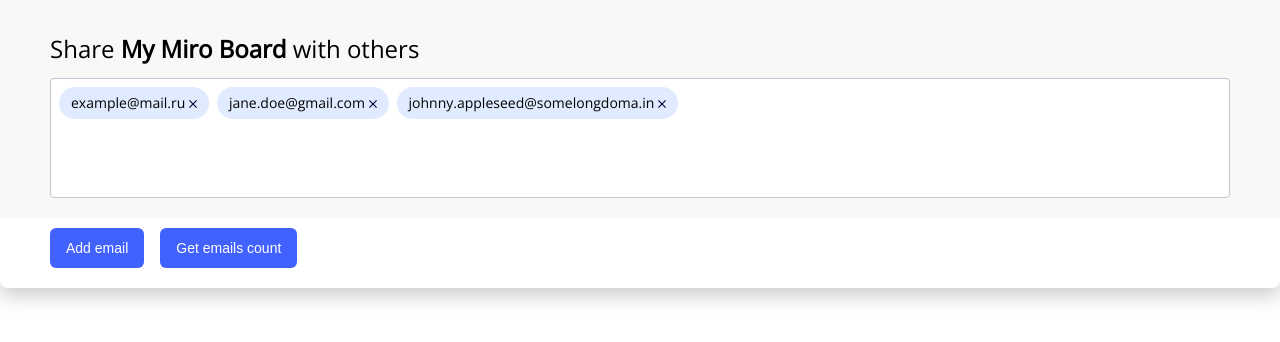
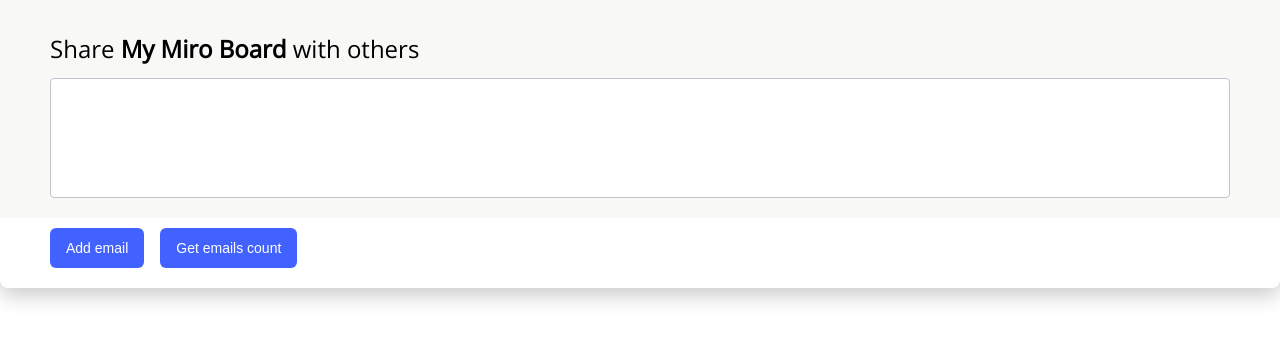
Before and after one commit to supernoir/email-editor-widget, a React app: page / in a window 1280 px wide. Shown: the top 342 px of the page. Built offline with nearby package versions, Linux system fonts and the light colour scheme.

Commit message:
fixes issues, updates types, makes textarea scrollable

```diff
--- a/src/components/EmailInputWrapper/template.tsx
+++ b/src/components/EmailInputWrapper/template.tsx
@@ -2,13 +2,13 @@
 import { StyledEmailInputWrapper } from './styles'
 import { Title } from '../Title/template'
 import { TextArea } from '../TextArea/template'
-import { Item } from '../../types'
+import { Item, ItemList } from '../../types'
 
 interface EmailInputWrapperProps {
   shareableItem: string,
-  itemList: string[],
+  itemList: ItemList,
   removeItemFromList: (item: Item) => void,
-  addToItemsList: (item: Item) => void
+  addToItemsList: (items: ItemList) => void
 }
 
 export const EmailInputWrapper: React.FC<EmailInputWrapperProps> = ({ shareableItem, itemList, removeItemFromList, addToItemsList }) => {
--- a/src/components/TextArea/styles.ts
+++ b/src/components/TextArea/styles.ts
@@ -13,6 +13,8 @@
   min-width: 220px;
   width: 100%;
   min-height: 120px;
+  max-height: 220px;
+  overflow-y: auto;
   height: inherit;
 
   margin: 0;
@@ -32,6 +34,8 @@
   min-width: 220px;
   width: 100%;
   min-height: 120px;
+  max-height: 220px;
+  overflow-y: auto;
   height: inherit;
 
   margin: 0;
--- a/src/components/TextArea/template.tsx
+++ b/src/components/TextArea/template.tsx
@@ -6,9 +6,9 @@
 import { Item, ItemList } from '../../types'
 
 interface TextAreaProps {
-  itemList: string[],
-  addToItemsList: (items: ItemList | Item) => void,
-  removeItemFromList: (item: Item) => void
+  itemList: ItemList,
+  removeItemFromList: (item: Item) => void,
+  addToItemsList: (items: ItemList) => void
 }
 
 enum TextAreaModes {
@@ -28,18 +28,33 @@
       const rawInput = evt.target.value;
       const updateList = (input: string) => {
         try {
-          return input.trim().split(',')
+          return input.trim().replace(/[&\/\\#+()$~%'":*?<>{}]/g, '').split(',')
         } catch {
           return itemList
         }
       }
       const updatedItems = updateList(rawInput)
-      const sanitizeTextList = (list: string[]) => {
-        return list.filter(item => item.length > 0)
+
+      const sanitizeTextList = (list: ItemList) => {
+        return list.filter(item => item.trim().length > 0)
       }
       const sanitizedItems = sanitizeTextList(updatedItems)
-      console.log(sanitizedItems)
-      addToItemsList(sanitizedItems)
+
+      const mergeLists = (oldList: ItemList, newList: ItemList) => oldList.concat(newList)
+
+      const dedupeLists = (oldList: ItemList, newList: ItemList) => {
+        return newList.filter((item) => {
+          return oldList.indexOf(item) === -1;
+        });
+      }
+
+      const dedupedItemList = dedupeLists(itemList, sanitizedItems)
+      console.log(dedupedItemList)
+      const mergedItemList = mergeLists(itemList, dedupedItemList)
+      console.log(mergedItemList)
+      const uniqueItemList = dedupeLists(dedupedItemList, dedupedItemList)
+      console.log(uniqueItemList)
+      addToItemsList(mergedItemList)
       setMode(TextAreaModes.view)
     }
   }
@@ -65,14 +80,14 @@
     }
   }
 
-  const displayItem = (item: string) => {
+  const displayItem = (item: string, index: number) => {
     if (checkItemValidity(item, ShareableTypes.email)) {
-      return <StyledItem key={item}>
+      return <StyledItem key={`${item}-${index}`}>
         {item} <RemoveIcon handleClick={() => handleRemoveItem(item)} />
       </StyledItem>
     } else {
       return <StyledInvalidItem>
-        {item}
+        {item} <RemoveIcon handleClick={() => handleRemoveItem(item)} />
       </StyledInvalidItem>
     }
   }
@@ -82,8 +97,8 @@
       onClick={toggleMode}
       onBlur={toggleMode}
     >
-      {itemList && itemList.map((item) => {
-        return displayItem(item)
+      {itemList && itemList.map((item, index) => {
+        return displayItem(item, index)
       })}
     </StyledTextAreaView>)
     : (<StyledTextAreaEdit onBlur={toggleMode} onKeyPress={handleKeyPress} defaultValue={itemList && itemList.map((item) => {
--- a/src/data/domains.json
+++ b/src/data/domains.json
@@ -13,7 +13,7 @@
   "bbc.co.uk",
   "wiktionary.org",
   "fandom.com",
-  "www.nhs.uk",
+  "nhs.uk",
   "google.co.uk",
   "google.com",
   "urbandictionary.com",
@@ -31,7 +31,7 @@
   "thefreedictionary.com",
   "etsy.com",
   "spotify.com",
-  "www.gov.uk",
+  "gov.uk",
   "instagram.com",
   "indeed.co.uk",
   "nih.gov",
--- a/src/data/lastname.json
+++ b/src/data/lastname.json
@@ -48,6 +48,5 @@
   "Phillips",
   "Evans",
   "Turner",
-  "Torres",
-  "Parker"
+  "Torres"
 ]
--- a/src/index.tsx
+++ b/src/index.tsx
@@ -7,6 +7,7 @@
 import defaultTheme from './styles/theme'
 import { ShareableTypes } from './constants/enums'
 import { getRandomEmailAddress } from './util/random'
+import { ItemList } from './types'
 
 interface AppProps {
 	shareableItem?: string,
@@ -20,8 +21,8 @@
 		"johnny.appleseed@somelongdoma.in"
 	]
 
-	const [itemsCount, addToItemsCount] = useState(testListItems.length)
-	const [itemsList, setItemsList] = useState(testListItems)
+	const [itemsCount, addToItemsCount] = useState(testListItems.length || 0)
+	const [itemsList, setItemsList] = useState(new Array)
 	const defaultShareableItem = "My Miro Board"
 	const defaultShareableType = ShareableTypes.email
 	const getEmailButtonTranslation = `Add ${shareableType || defaultShareableType}`
@@ -31,8 +32,9 @@
 		setItemsList(itemsList.concat(getRandomEmailAddress()))
 	}
 
-	const addToItemsList = (email: string) => {
-		setItemsList(itemsList.concat(email))
+	const addToItemsList = (list: ItemList) => {
+		let currentList = itemsList
+		setItemsList(currentList.concat(list))
 	}
 
 	const removeItemFromList = (itemToBeRemoved: string) => {
--- a/src/types/index.ts
+++ b/src/types/index.ts
@@ -1,4 +1,4 @@
 import { ReactText } from 'react'
 
-export type Item = string | number | ReactText
-export type ItemList = string[] | number[] | ReactText[]
+export type Item = string | ReactText
+export type ItemList = string[]
--- a/src/util/random.ts
+++ b/src/util/random.ts
@@ -9,7 +9,7 @@
 
 export const getRandomItemFromList = (list: string[]) => {
   try {
-    return list[getRandom(0, list.length)]
+    return list[getRandom(0, list.length - 1)]
   } catch (err) {
     return err
   }
--- a/src/util/validity.ts
+++ b/src/util/validity.ts
@@ -2,7 +2,6 @@
 /** A simple, incomplete regex to validate e-mails */
 export const validateEmailAddress = (email: string) => {
   const validateEmailRegEx = new RegExp(/^(([^<>()[\]\\.,;:\s@\"]+(\.[^<>()[\]\\.,;:\s@\"]+)*)|(\".+\"))@((\[[0-9]{1,3}\.[0-9]{1,3}\.[0-9]{1,3}\.[0-9]{1,3}\])|(([a-zA-Z\-0-9]+\.)+[a-zA-Z]{2,}))$/);
-
   if (validateEmailRegEx.test(email)) {
     return true
   } else {
```
